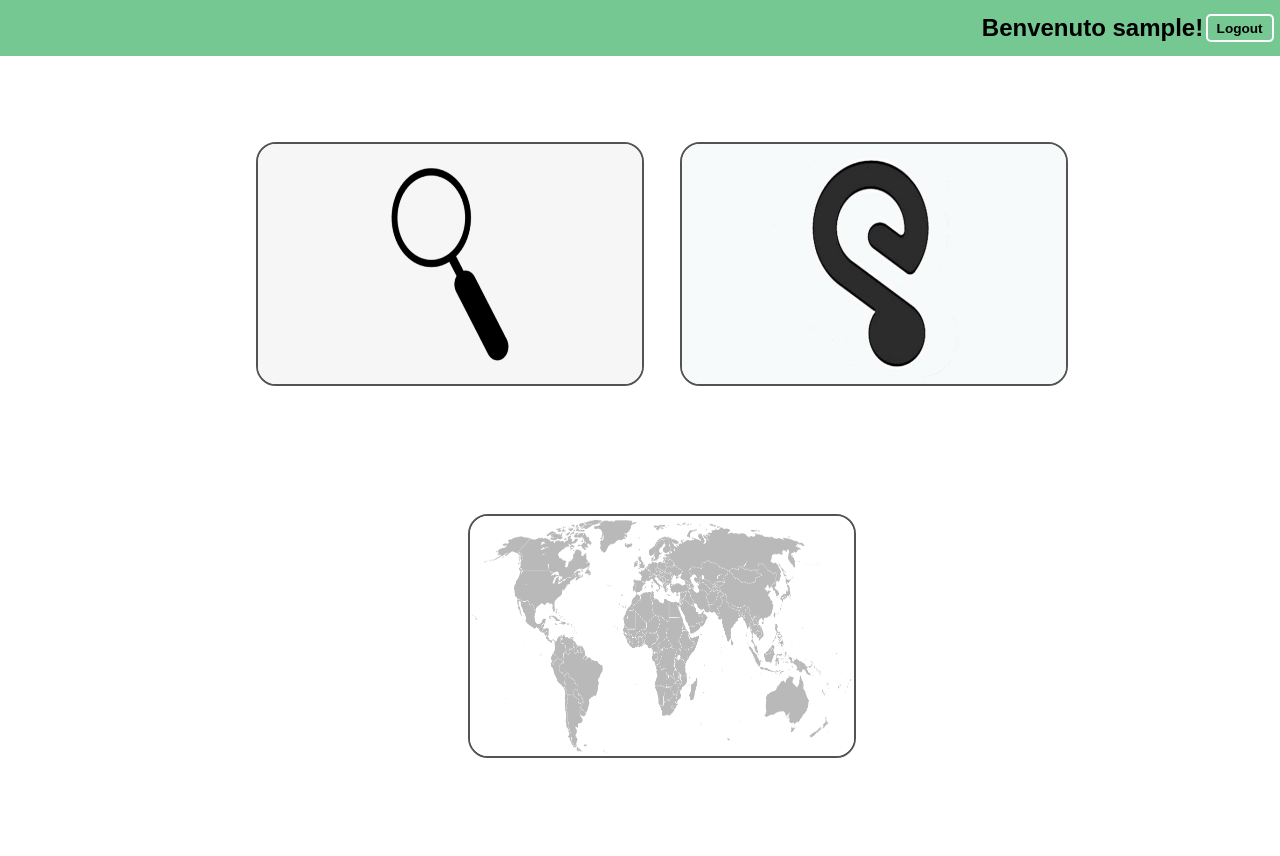
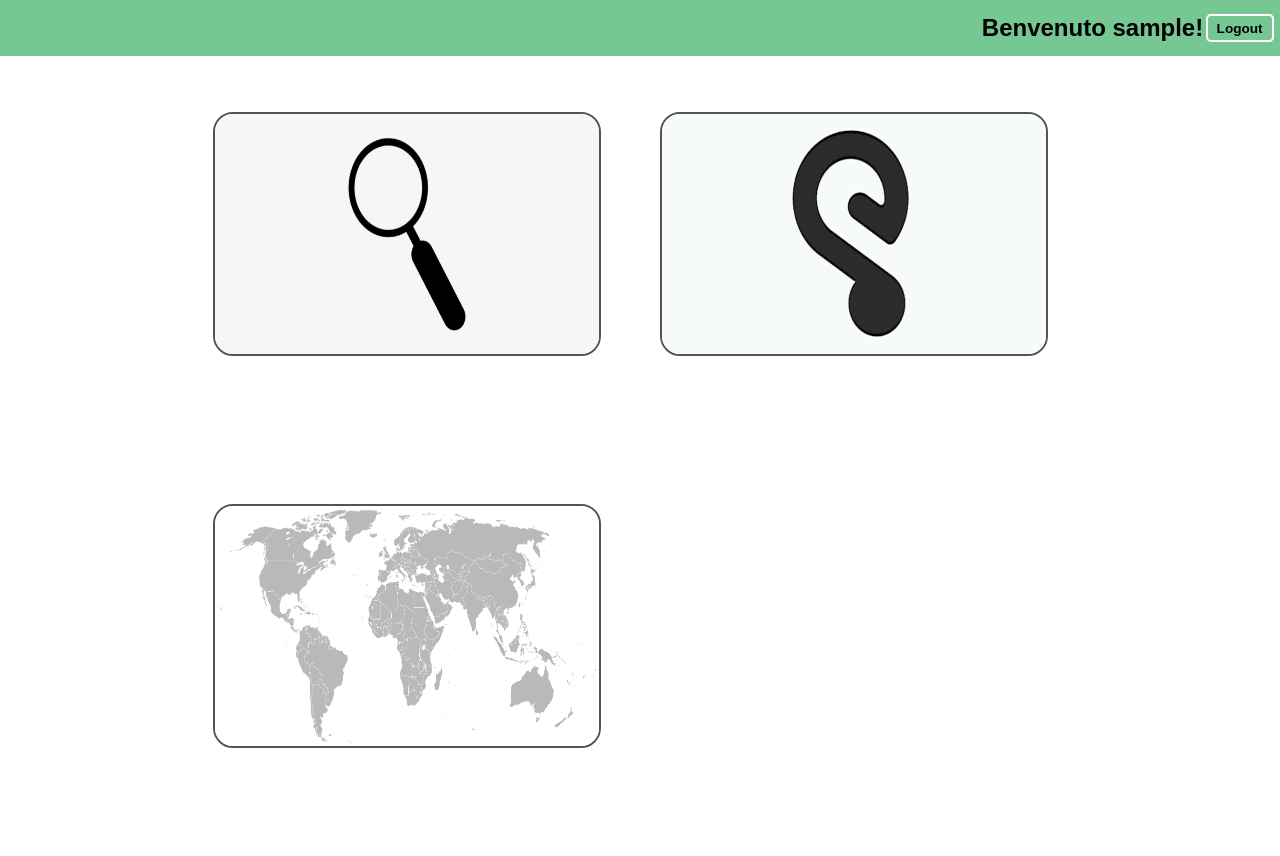
Before and after one commit to UselessMOS0/ProgettoFlaskBP, a Flask app: page / in a window 1280 px wide. Before the commit the page ends 758 px from the top, so only its background shows below. Run offline with Flask 2, Linux system fonts and the light colour scheme; the visitor is signed in with stand-in values (Sample User, id 1); parts of the project's set-up code (start-up, migrations or seed data) failed here and were passed over.

Commit message:
quasi risolot css home

```diff
--- a/app.py
+++ b/app.py
@@ -112,8 +112,6 @@ def info():
 
 
     for _, r in regioni.iterrows():
-    # Without simplifying the representation of each borough,
-    # the map might not be displayed
         url = str(url_for("inforeg", regione=r['DEN_REG']))
         sim_geo = gpd.GeoSeries(r['geometry']).simplify(tolerance=0.0000000000000000000000000000000000000000000000001)
         geo_j = sim_geo.to_json()
@@ -152,8 +150,6 @@ def gamemondo():
 
 
     for _, r in mondo.iterrows():
-    # Without simplifying the representation of each borough,
-    # the map might not be displayed
         sim_geo = gpd.GeoSeries(r['geometry']).simplify(tolerance=0.0000000000000000000000000000000000000000000000001)
         geo_j = sim_geo.to_json()
         geo_j = folium.GeoJson(data=geo_j)
@@ -191,8 +187,6 @@ def gameprovince():
 
 
     for _, r in province.iterrows():
-    # Without simplifying the representation of each borough,
-    # the map might not be displayed
         sim_geo = gpd.GeoSeries(r['geometry']).simplify(tolerance=0.0000000000000000000000000000000000000000000000001)
         geo_j = sim_geo.to_json()
         geo_j = folium.GeoJson(data=geo_j)
--- a/templates/home.html
+++ b/templates/home.html
@@ -33,12 +33,12 @@
         a {
             width: 30vw;
             height: 30vh;
-            margin:20px;
         }
 
 
         #logout {
-            width: 5vw;
+            width:
+             5vw;
             height: 3vh;
             font-size: 1.7vh;
             text-decoration: none;
@@ -58,6 +58,11 @@
             width:100vw;
             height: 93vh;
             top: 7vh;
+            display: grid;
+            justify-content: center;
+            grid-gap: 40px;
+            grid-template-columns: repeat(2, calc(33.33% - 20px));
+            position: relative;
         }
 
         img {
@@ -65,90 +70,39 @@
             height: 30vh;
             border: 2px solid rgb(83, 83, 83);
             border-radius: 20px;
-            transition: ease-in-out .2s;
-            margin: 20px;
+            transition: transform .2s;
+            margin: 0px;
+        }
+        #main div:hover img{
+            transform: scale(1.2);
+            opacity: .5;
         }
 
-        #imgD1 {
-            top: 0%;
-            width: 100%;
-            height: 50%;
-            display: flex;
-            justify-content: center;
-            align-items: center;
+        #main div:hover p{
+            visibility: visible;
+            transition: visibility 100ms linear 0s, opacity 300ms;
         }
 
-        #imgD2 {
-            bottom: 0%;
-            width: 100%;
-            height: 50%;
-            display: flex;
-            justify-content: center;
-            align-items: center;
+        #center{
+            left: 18vw;
+            top: 40px;
+        }
+        #main div{
+            position: relative;
+            width: 30vw;
+            height: 30vh;
         }
 
-        #main a:hover {
-            width: 32vw;
-            height: 32vh;
-        }
-        #main a:hover img{
-            margin: 0px;
-            opacity: 0.3;
-            width: 32vw;
-            height: 32vh;
-        }
-
-        #txt1 {
+        #main p{
             visibility: hidden;
-            position:absolute;
+            position: absolute;
             top: 50%;
             left: 50%;
             transform: translate(-50%, -50%);
-            font-size: 40px;
-            color: black;
+            font-size: 90px;
+            margin: 0px;
         }
 
-        #main a:hover #txt1 {
-            visibility: visible;
-            transform: scale(1.2);
-        }
-
-        #txt2 {
-            visibility: hidden;
-            position:absolute;
-            top: 50%;
-            left: 50%;
-            transform: translate(-50%, -50%);
-            font-size: 40px;
-            color: black;
-        }
-
-        #main a:hover #txt2 {
-            visibility: visible;
-            font-size: 40px;
-            color: black;
-            position:absolute;
-            top: 50%;
-            left: 50%;
-            transform: translate(-50%, -50%);
-        }
-        #txt3 {
-            visibility: hidden;
-            position:absolute;
-            top: 50%;
-            left: 50%;
-            transform: translate(-50%, -50%);
-        }
-
-        #main a:hover #txt3 {
-            visibility: visible;
-            font-size: 40px;
-            color: black;
-            position:absolute;
-            top: 50%;
-            left: 50%;
-            transform: translate(-50%, -50%);
-        }
     </style>
 </head>
 
@@ -158,12 +112,14 @@
         <p>Benvenuto {{username}}!</p>
     </div>
     <div id="main">
-        <div id="imgD1">
-            <a href="/info" style="position:relative;"> <img src="static/img/lente.jpg" alt="Img1" id="img1"> <p id="txt1">info</p> </a>
-            <a href="/quiz" style="position:relative;"> <img src="static/img/interrogativo.jpg" alt="Img2" id="img2"> <p id="txt2">quiz</p> </a>
+        <div>
+            <a href="/info" style=""> <img src="static/img/lente.jpg" alt="Img1" id="img1"> <p id="txt1">info</p> </a>
         </div>
-        <div id="imgD2">
-            <a href="/game" style="position:relative;"> <img src="static/img/mondo.png" alt="Img3" id="img3"> <p id="txt3">game</p> </a>
+        <div>
+            <a href="/quiz"> <img src="static/img/interrogativo.jpg" alt="Img2" id="img2"> <p id="txt2">quiz</p> </a>
+        </div>
+        <div>
+            <a href="/game" style=""> <img src="static/img/mondo.png" alt="Img3" id="img3"> <p id="txt3">game</p> </a>
         </div>
     </div>
 </body>
```
Also changed, not shown: 2 other files.
